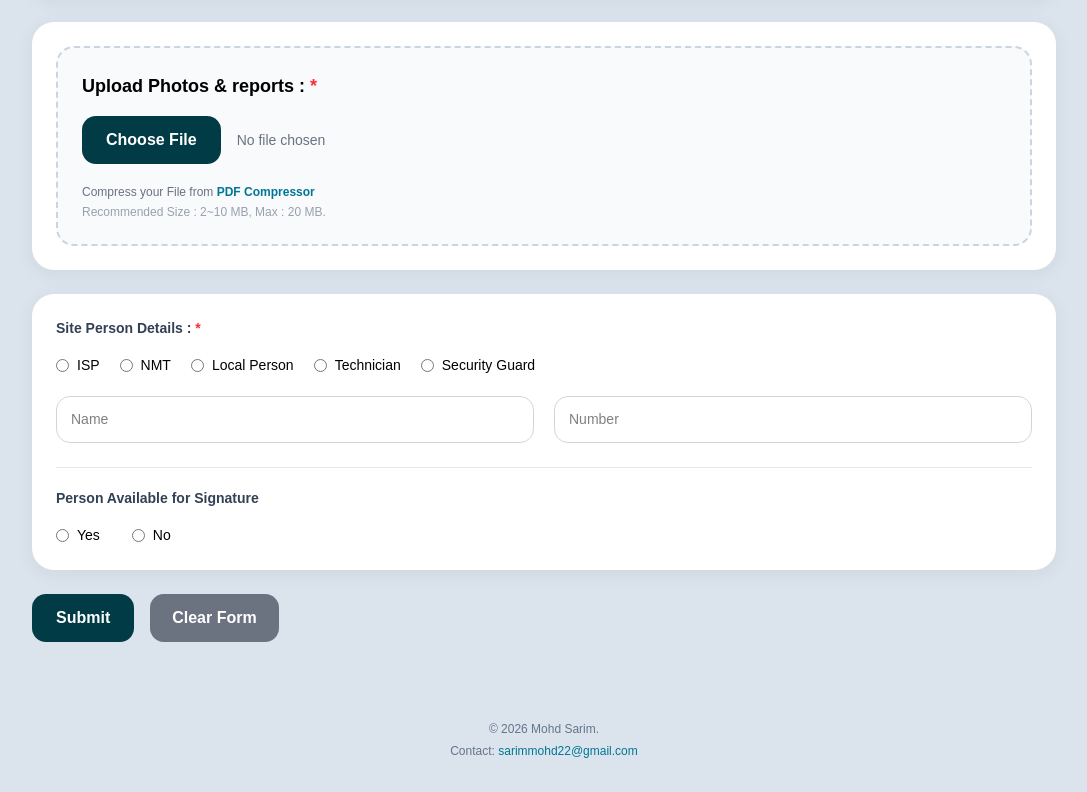
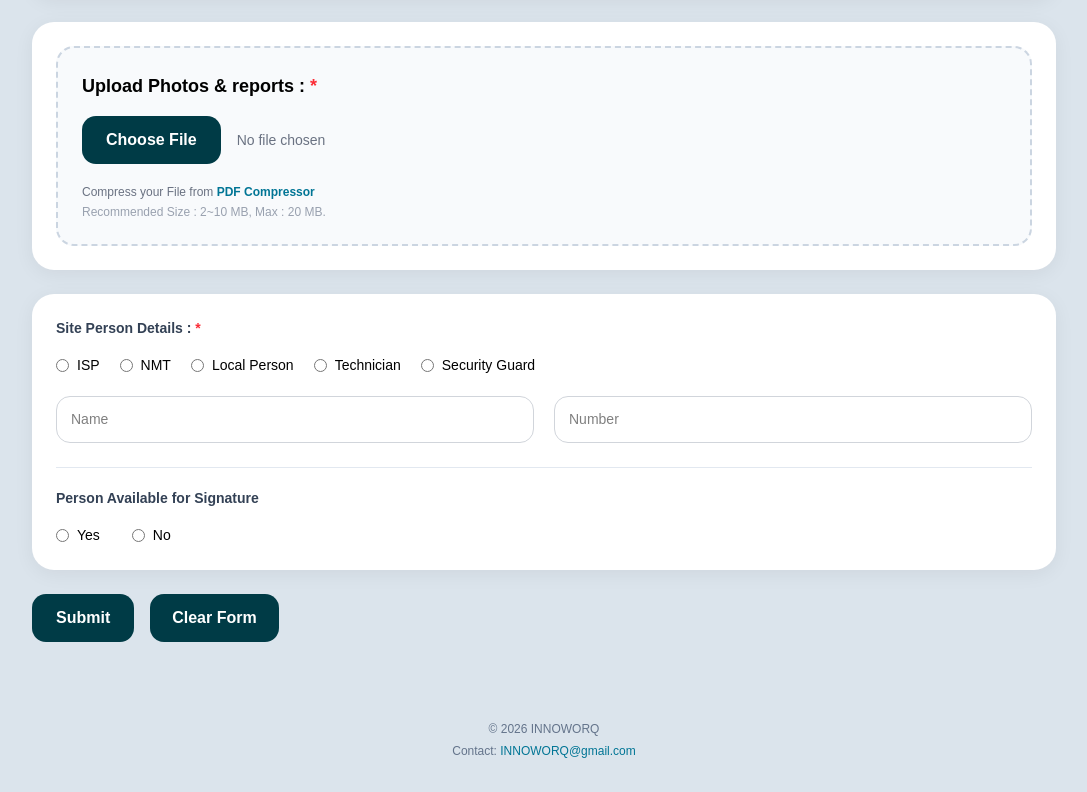
Before and after one commit to Yashbharadwaj0533/friend-s-zone-, a plain HTML site: page attempted.html in a window 1280 px wide. Shown: the part 1013-1805 px from the top of the page, without its empty margins (96-1183 px from the left). Drawn offline with nearby package versions, Linux system fonts and the light colour scheme.

Commit message:
Update attempted.html

```diff
--- a/attempted.html
+++ b/attempted.html
@@ -119,7 +119,7 @@
         }
 
         .secondary-btn{
-            background:#6b7280;
+            background:#003b46;
             color:white;
             padding:12px 22px;
             border-radius:14px;
@@ -130,7 +130,7 @@
         }
 
         .secondary-btn:hover{
-            background:#4b5563;
+            background:#022c35;
         }
 
         .footer-text{
@@ -540,17 +540,16 @@
 
     <div class="footer-text">
 
-        <p>&copy; 2026 Mohd Sarim.</p>
+        <p>&copy; 2026 INNOWORQ</p>
 
         <p class="mt-1">
 
             Contact:
 
-            <a href="mailto:sarimmohd22@gmail.com"
+            <a href="mailto:INNOWORQ@gmail.com"
                 class="text-cyan-700 hover:underline">
 
-                sarimmohd22@gmail.com
-
+                INNOWORQ@gmail.com
             </a>
 
         </p>
```
